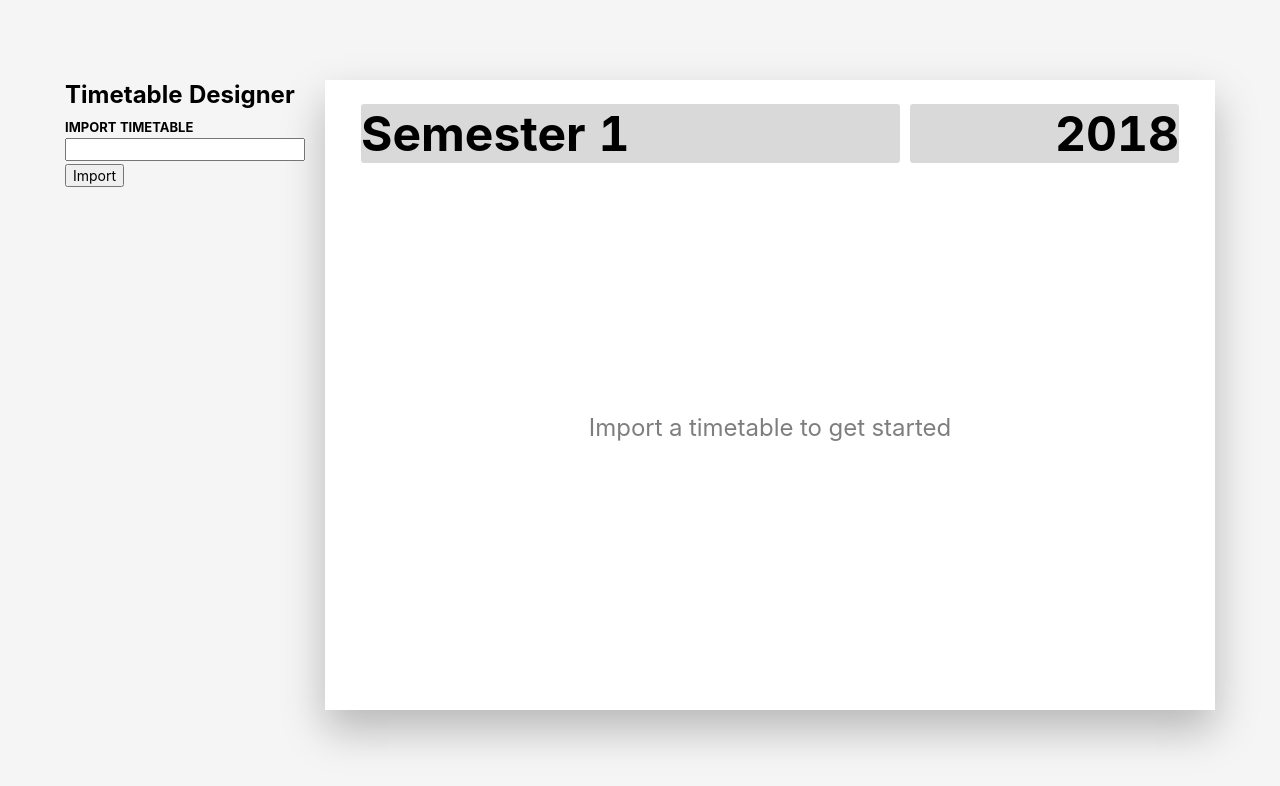
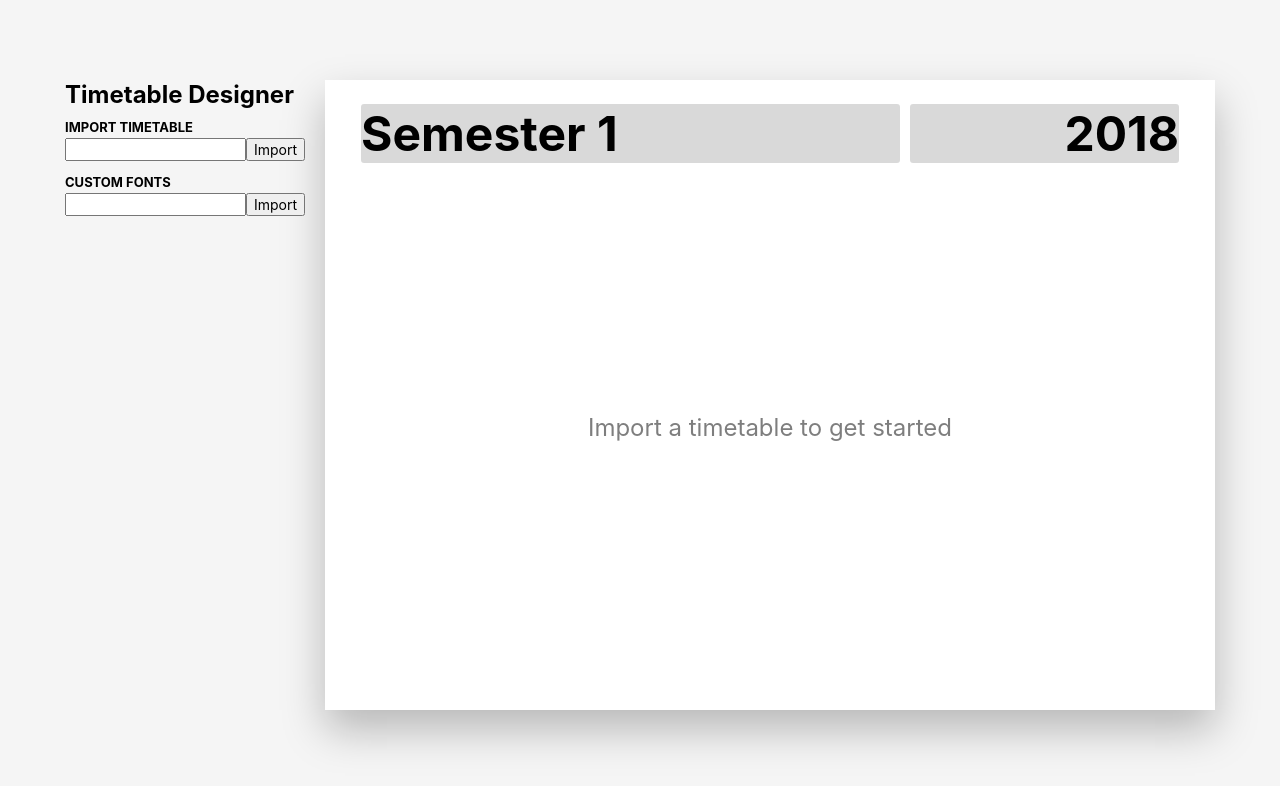
Before and after one commit to notsidney/timetabledesigner, a React (Create React App) app: page / in a window 1280 px wide. Shown: the top 786 px of the page. Built offline with nearby package versions, Linux system fonts and the light colour scheme.

Commit message:
Add custom font support

```diff
--- a/public/index.html
+++ b/public/index.html
@@ -22,6 +22,7 @@
     <title>Timetable Designer</title>
   </head>
   <body>
+    <style id="custom-fonts-stylesheet"></style>
     <noscript>
       You need to enable JavaScript to run this app.
     </noscript>
--- a/src/css/Controls.css
+++ b/src/css/Controls.css
@@ -31,6 +31,7 @@ form {
 form input[type=text],
 form select {
   flex: 1;
+  min-width: 50px;
 }
 form * {
   margin-bottom: 3px;
--- a/src/css/Event.css
+++ b/src/css/Event.css
@@ -8,7 +8,6 @@
   border-radius: var(--border-radius);
 
   overflow: hidden;
-  font-feature-settings: 'lnum';
 }
 .Event.overlap {
   margin-right: 30px;
@@ -20,9 +19,6 @@
   font-weight: bold;
   line-height: 19.5px;
 }
-.event-location {
-  display: none;
-}
 
 .Event.unit-0 { background-color: var(--unit-0); }
 .Event.unit-1 { background-color: var(--unit-1); }
--- a/src/css/index.css
+++ b/src/css/index.css
@@ -44,7 +44,6 @@ select {
   Arial, sans-serif, "Apple Color Emoji", "Segoe UI Emoji", "Segoe UI Symbol";
 
   font-size: var(--text-size);
-  font-feature-settings: 'tnum';
 }
 
 * {
--- a/src/js/App.js
+++ b/src/js/App.js
@@ -18,6 +18,7 @@ class App extends React.Component {
     this.state = {data: []};
 
     this.importTimetable = this.importTimetable.bind(this);
+    this.customFonts = this.customFonts.bind(this);
     this.importWeeks = this.importWeeks.bind(this);
     this.unhide = this.unhide.bind(this);
   }
@@ -31,6 +32,14 @@ class App extends React.Component {
       // Store in state and make units an array
       this.setState({data: data, units: [...units]})
     });
+  }
+
+  customFonts(fonts) {
+    document.getElementById('custom-fonts-stylesheet').innerHTML = `
+      body, input, button, select {
+        font-family: ${fonts};
+      }
+    `;
   }
 
   importWeeks(start, end, breaks) {
@@ -52,6 +61,7 @@ class App extends React.Component {
         <Controls
           units={this.state.units}
           importTimetable={this.importTimetable}
+          customFonts={this.customFonts}
           importWeeks={this.importWeeks}
           unhide={this.unhide}
         />
--- a/src/js/Controls.js
+++ b/src/js/Controls.js
@@ -8,6 +8,7 @@ class Controls extends React.PureComponent {
 
     this.state = {
       timetableUrl: '',
+      fonts: '',
       unitColours: [
         '#ff3b30',
         '#ff9500',
@@ -91,6 +92,22 @@ class Controls extends React.PureComponent {
             type="text"
             value={this.state.timetableUrl}
             onChange={e => this.setState({timetableUrl: e.target.value})}
+          />
+          <input type="Submit" value="Import" />
+        </form>
+
+        <h2>Custom Fonts</h2>
+        <form
+          className="custom-fonts"
+          onSubmit={e => {
+            this.props.customFonts(this.state.fonts);
+            e.preventDefault();
+          }}
+        >
+          <input
+            type="text"
+            value={this.state.fonts}
+            onChange={e => this.setState({fonts: e.target.value})}
           />
           <input type="Submit" value="Import" />
         </form>
```
